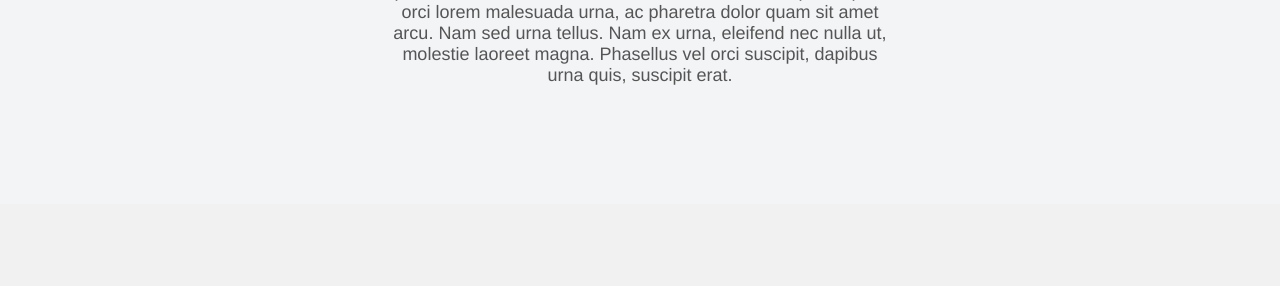
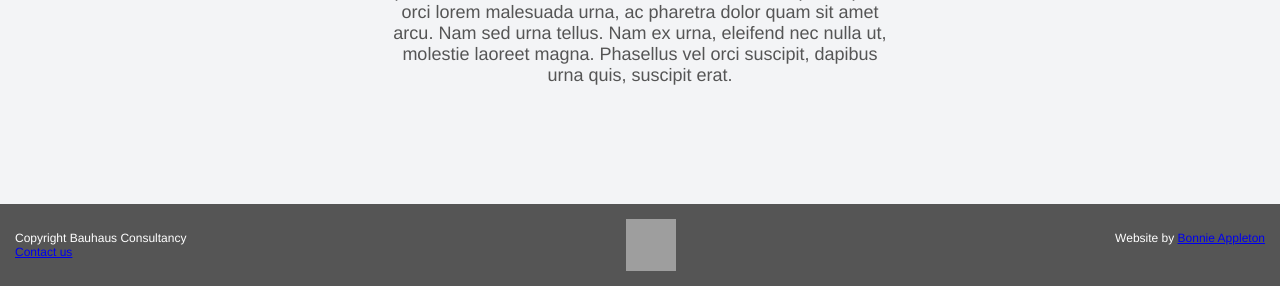
Before and after one commit to bonnieappleton/bauhaus, a Django app: template home/templates/home/homepage.html in a window 1280 px wide. Shown: the part 2523-2809 px from the top of the page. Before the commit the page ends 2608 px from the top, so only its background shows below. Run offline with Django 3.2, Linux system fonts and the light colour scheme; the template is opened without the code that fills it, so the values that code supplies are empty; grey boxes are pictures that could not be loaded.

Commit message:
Footer and small tweaks

```diff
--- a/home/static/css/global.css
+++ b/home/static/css/global.css
@@ -136,4 +136,17 @@ p {
   padding: 80px 20px;
 }
 
+footer {
+  display: -webkit-flex;
+  display: flex;
+  -webkit-justify-content: space-between;
+  justify-content: space-between;
+  background-color: #555555;
+  padding: 15px;
+}
+footer p {
+  font-size: 12px;
+  color: #ffffff;
+}
+
 /*# sourceMappingURL=global.css.map */
--- /dev/null
+++ b/home/static/sass/footer.scss
@@ -0,0 +1,16 @@
+@import "variables";
+
+footer {
+  display: -webkit-flex;
+  display: flex;
+  -webkit-justify-content: space-between;
+  justify-content: space-between;
+
+  background-color: $color-concrete;
+  padding: 15px;
+
+  p {
+    font-size: 12px;
+    color: $color-white;
+  }
+}
--- a/home/static/sass/global.scss
+++ b/home/static/sass/global.scss
@@ -1,3 +1,4 @@
 @import 'base';
 @import 'header';
 @import 'homepage';
+@import 'footer';
--- a/home/templates/home/base.html
+++ b/home/templates/home/base.html
@@ -25,6 +25,14 @@
 
     {% block mainpage %}{% endblock %}
 
+    <footer class="footer">
+        <p>
+            Copyright Bauhaus Consultancy </br>
+            <a href="{% url 'contact' %}">Contact us</a>
+        </p>
+        <img src="https://placekitten.com/50/50">
+        <p>Website by <a href="https://www.bonnieappleton.com">Bonnie Appleton</a></p>
+    </footer>
 </body>
 
 </html>
--- a/home/templates/home/homepage.html
+++ b/home/templates/home/homepage.html
@@ -6,13 +6,13 @@
 
     <section class="feature-image-section">
         <h1>Accredited Procore partner</h1>
-        <h3>We help you get the most out of Procore</h3>
-        <a class="button button--orange" href="https://www.procore.com/">Visit Procore</a>
+        <h3>Request a free consultation today</h3>
+        <a class="button button--orange" href="{% url 'contact' %}">Contact Us</a>
     </section>
 
     <section class="contact-section">
-        <h2>Request a free consultation today</h2>
-        <a class="button button--orange" href="{% url 'contact' %}">Contact Us</a>
+        <h2>We help you get the most out of Procore</h2>
+        <a class="button button--orange" href="https://www.procore.com/">Visit Procore</a>
     </section>
 
     <section class="content-section">
@@ -50,7 +50,7 @@
     </section>
 
     <section class="about-me-section">
-        <img class="round-image" src="http://placekitten.com/200/200"/>
+        <img class="round-image" src="https://placekitten.com/200/200"/>
         <div class="text-block text-block--center">
             <h3>Andrew Shaw, Director</h3>
             <p>
```
Also changed, not shown: 1 other file.
